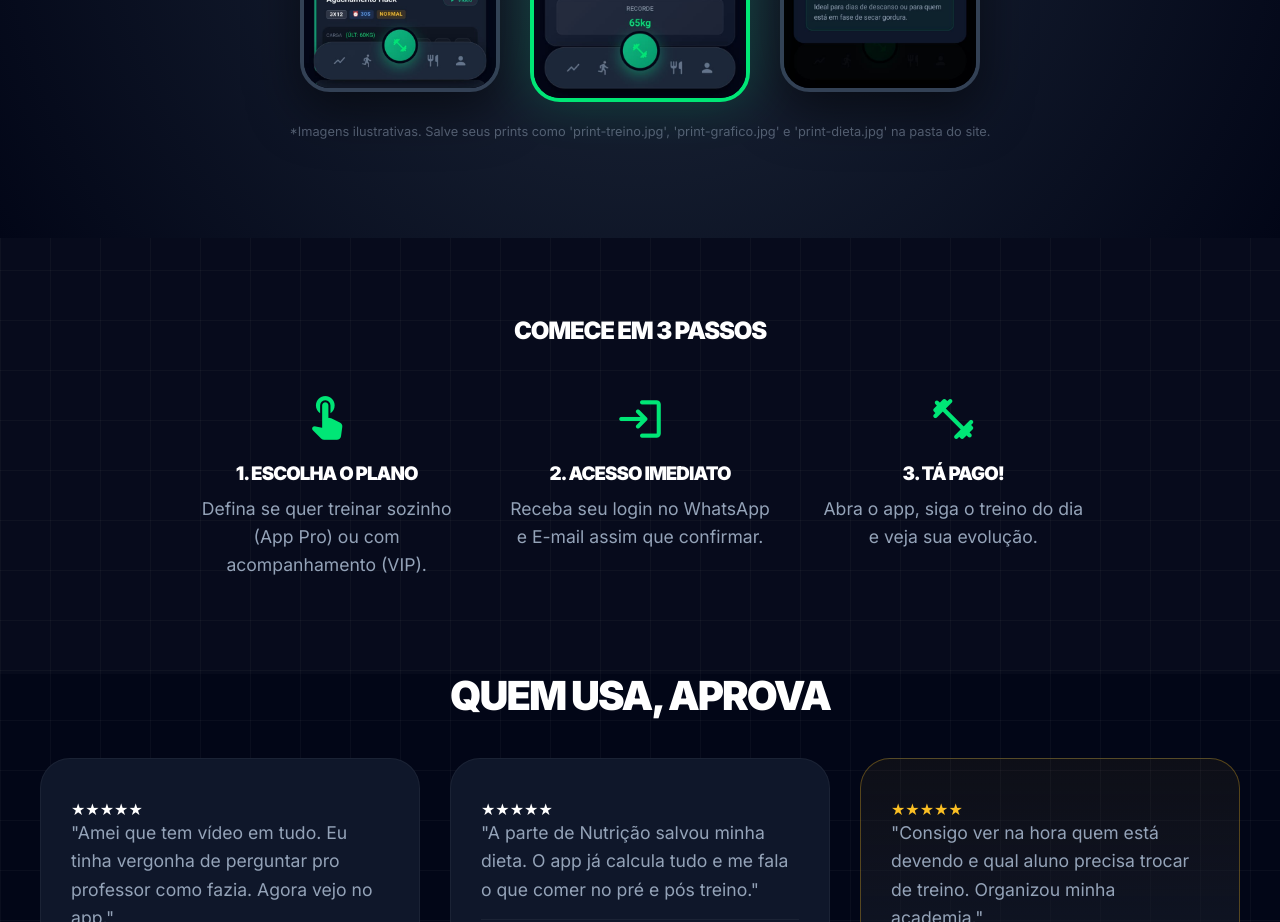
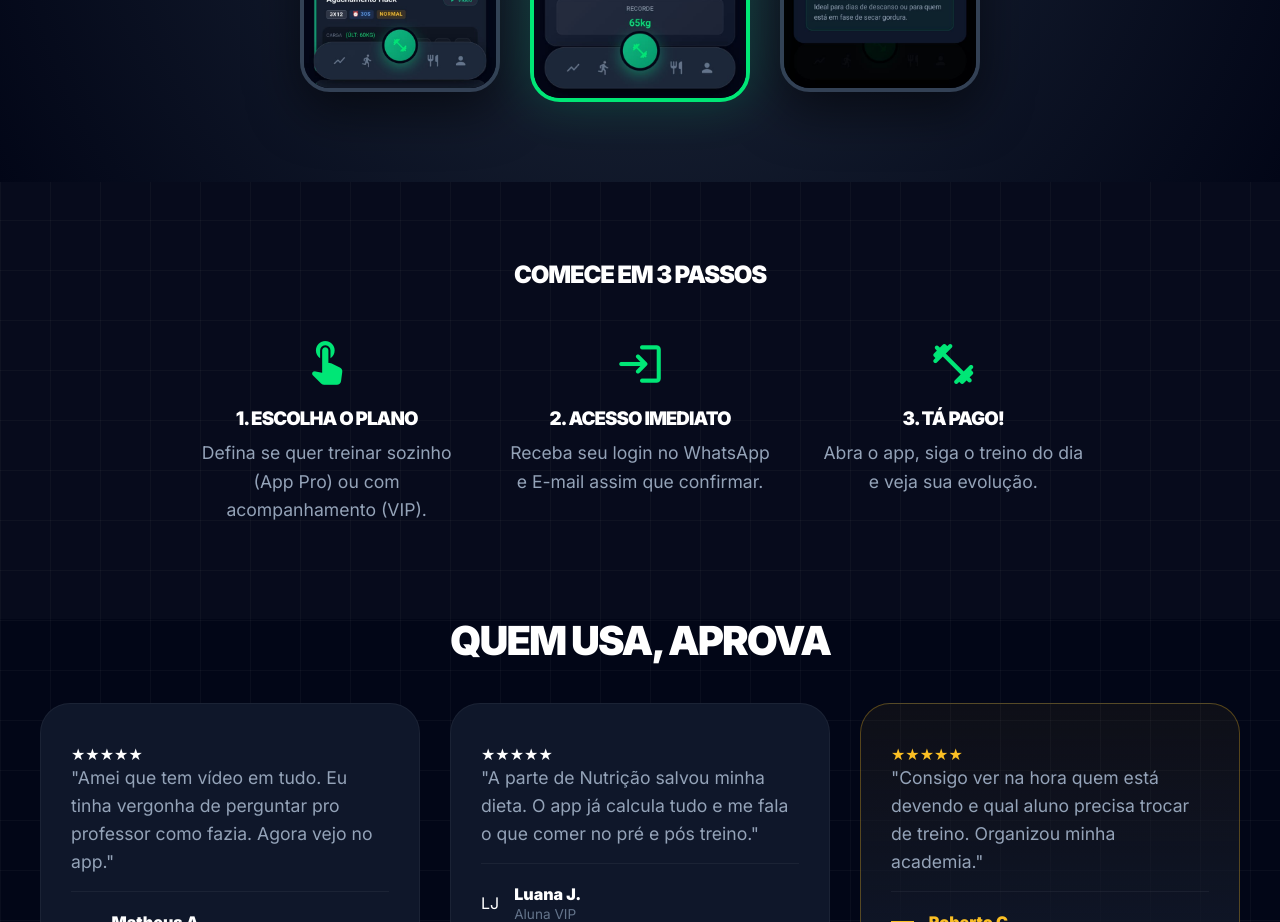
Before and after one commit to otaviooaugusto13-cyber/funil-de-vendas-tapago, a plain HTML site: page index.html in a window 1280 px wide. Shown: the part 2480-3402 px from the top of the page. Drawn offline with nearby package versions, Linux system fonts and the light colour scheme.

Commit message:
Update index.html

```diff
--- a/index.html
+++ b/index.html
@@ -84,7 +84,6 @@
         <img src="print-dieta.jpg" alt="Tela de Dieta" onerror="this.style.display='none'; this.parentNode.innerHTML='<div class=\'screen-content\'><span class=\'material-icons-round\' style=\'font-size:40px; color:var(--neon-green)\'>restaurant_menu</span><p>Dieta<br>Calculada</p></div>'">
       </div>
     </div>
-    <p style="font-size: 0.8rem; margin-top: 20px; opacity: 0.5;">*Imagens ilustrativas. Salve seus prints como 'print-treino.jpg', 'print-grafico.jpg' e 'print-dieta.jpg' na pasta do site.</p>
   </section>
 
   <section style="padding: 80px 20px; background: rgba(255,255,255,0.02); text-align: center;">
@@ -375,4 +374,5 @@
   </script>
 
 </body>
+
 </html>
```
